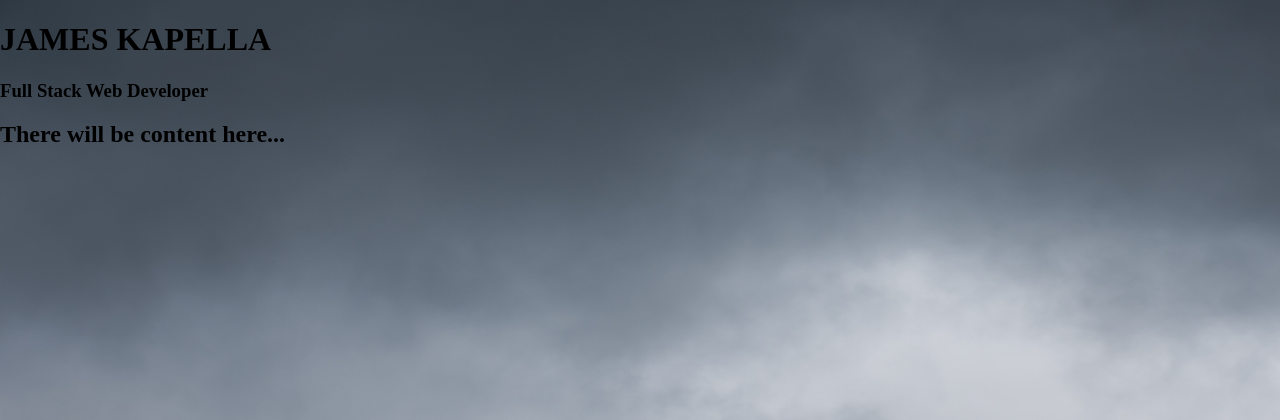
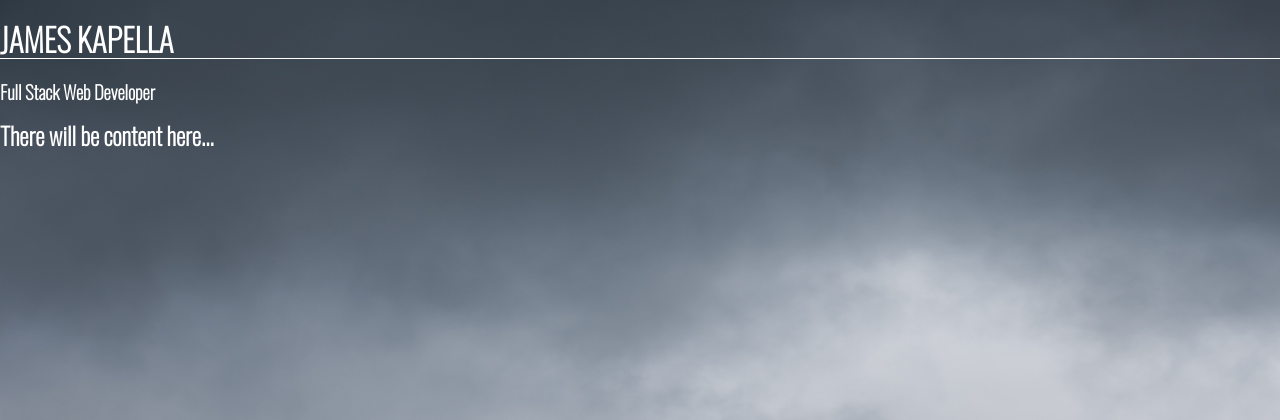
Before and after one commit to JKapella/portfolioSite, a PHP site: page / in a window 1280 px wide. Shown: the top 420 px of the page. Run offline with PHP 8.4, Linux system fonts and the light colour scheme.

Commit message:
added font styles and colours

```diff
--- a/index.html
+++ b/index.html
@@ -4,6 +4,7 @@
     <title>James Kapella || Web Developer</title>
     <link rel='stylesheet' href='normalize.css'>
     <link rel='stylesheet' href='styles.css'>
+    <link href="https://fonts.googleapis.com/css?family=Oswald:200|Raleway:200" rel="stylesheet">
 </head>
 <body>
 
--- a/styles.css
+++ b/styles.css
@@ -8,3 +8,18 @@ html {
     background-size: 1920px 1080px;
     background-repeat: no-repeat;
 }
+
+body {
+    font-family: 'Oswald', sans-serif;
+    font-weight: 200;
+    /*font-family: 'Raleway', sans-serif;*/
+    color: #FFFFFF;
+}
+
+h1  {
+    border-bottom: 1px solid #FFFFFF;
+}
+
+.container {
+
+}
```
